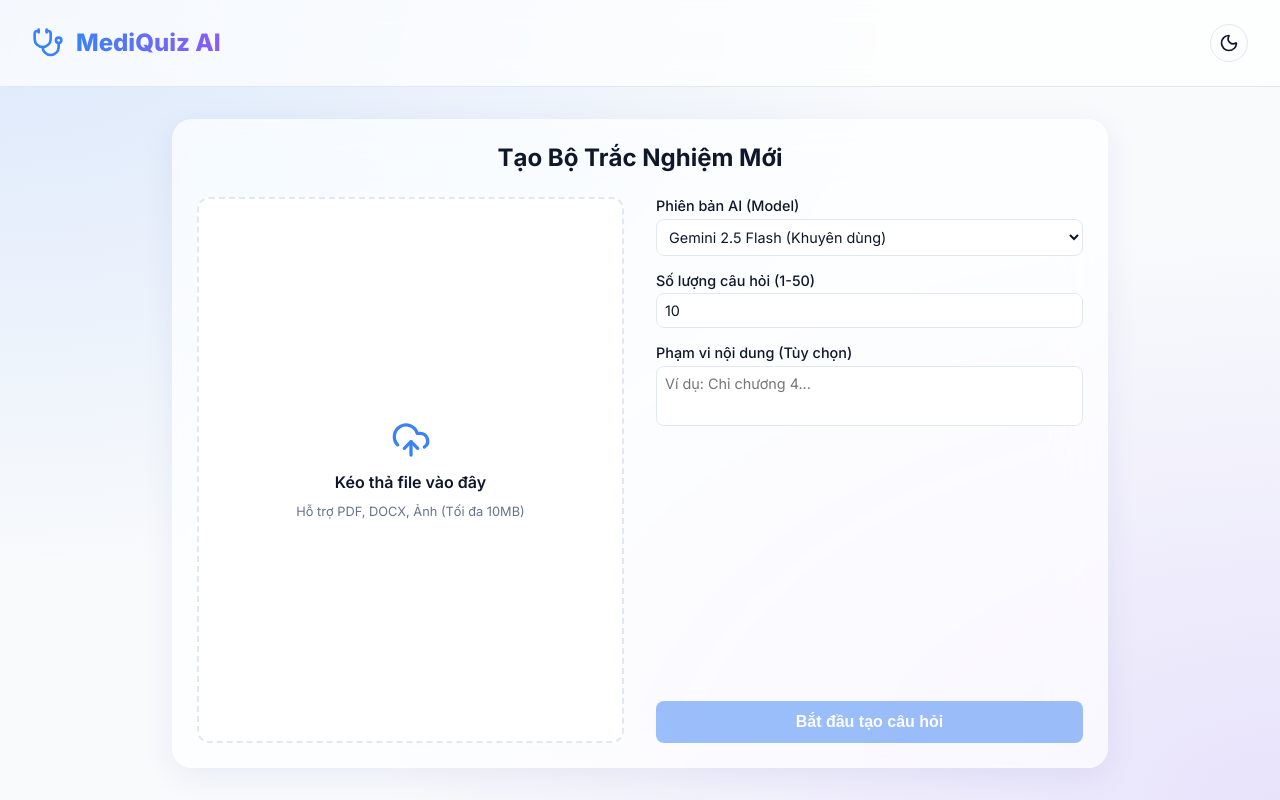
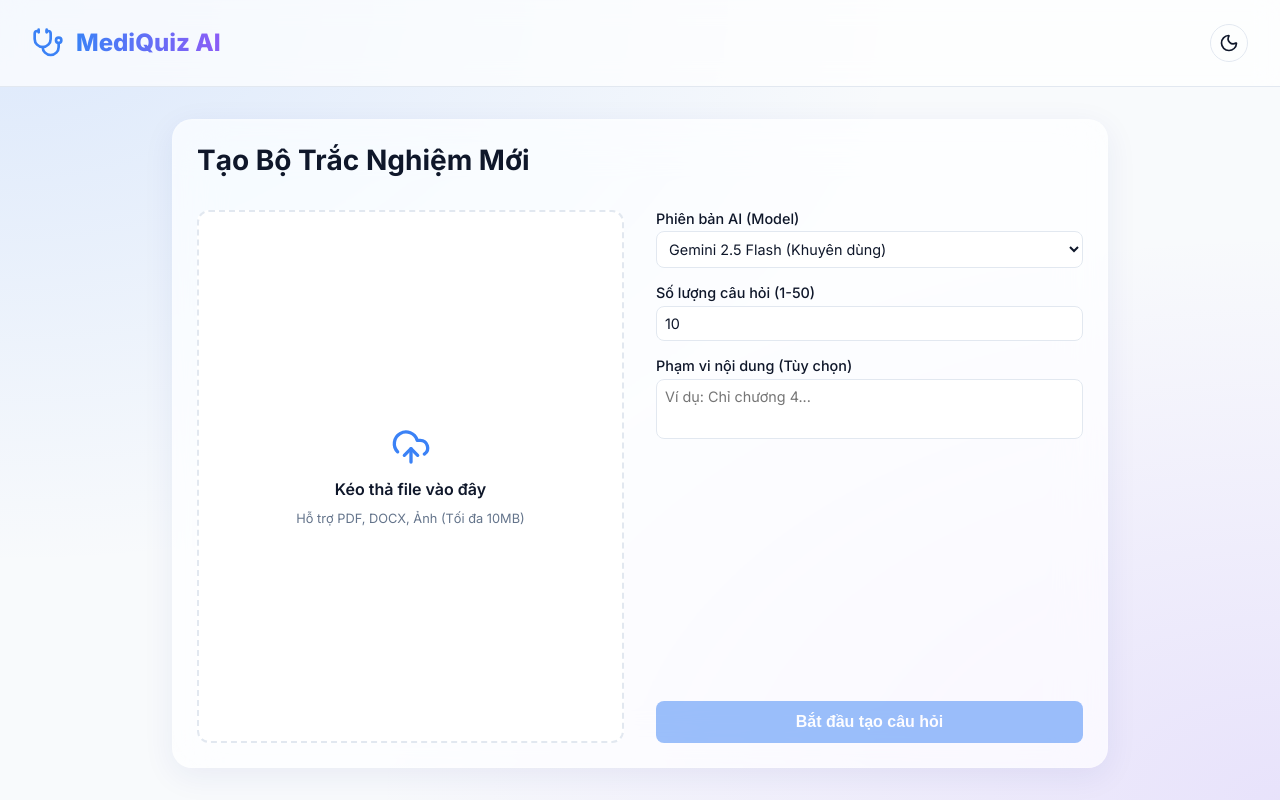
Before and after one commit to smolsosweet/quiz-medical-app, a Next.js app: page / in a window 1280 px wide. Built offline with nearby package versions, Linux system fonts and the light colour scheme.

Commit message:
fix: resolve justify-center clipping bug and apply v1 design principles

```diff
--- a/src/app/globals.css
+++ b/src/app/globals.css
@@ -118,9 +118,10 @@ h1 {
 .btn-primary:hover:not(:disabled) {
   background-color: var(--primary-hover);
   transform: translateY(-1px);
+  box-shadow: 0 4px 12px rgba(59, 130, 246, 0.3);
 }
-.btn-primary:active:not(:disabled) {
-  transform: translateY(0);
+.btn-primary:active:not(:disabled), .btn-secondary:active:not(:disabled), .quiz-option:active:not(:disabled) {
+  transform: scale(0.98);
 }
 .btn-primary:disabled, .btn-secondary:disabled {
   opacity: 0.5;
--- a/src/app/page.tsx
+++ b/src/app/page.tsx
@@ -152,7 +152,7 @@ export default function Home() {
   return (
     <>
       <Header />
-      <main className="main-container" style={{ justifyContent: 'center' }}>
+      <main className="main-container">
         {!questions && !isReviewMode ? (
           <UploadConfig
             onGenerate={(numQ) => handleGenerate(numQ, false)}
--- a/src/components/QuizInterface.tsx
+++ b/src/components/QuizInterface.tsx
@@ -192,7 +192,11 @@ export default function QuizInterface({
                         const uAns = round.userAnswers?.[q.id];
                         const isQCorrect = uAns === q.correctAnswer;
                         return (
-                          <div key={q.id}>
+                          <div
+                            key={q.id}
+                            className="animate-fade-in"
+                            style={{ animationDelay: `${idx * 0.1}s`, animationFillMode: 'both' }}
+                          >
                             <h4 style={{ display: 'flex', alignItems: 'flex-start', gap: '0.5rem', marginBottom: '1rem' }}>
                               <span style={{ color: isQCorrect ? 'var(--success-color)' : 'var(--error-color)', marginTop: '2px' }} aria-hidden="true">
                                 {isQCorrect ? <CheckCircle2 size={20} /> : <XCircle size={20} />}
--- a/src/components/UploadConfig.tsx
+++ b/src/components/UploadConfig.tsx
@@ -122,7 +122,7 @@ export default function UploadConfig({
   return (
     <div style={{ display: 'flex', flexDirection: 'column', height: '100%', gap: '1.5rem', width: '100%' }}>
       <div className="glass-panel animate-fade-in" style={{ width: '100%', padding: '1.5rem', flex: 1, display: 'flex', flexDirection: 'column' }}>
-        <h2 style={{ textAlign: 'center', marginBottom: '1.5rem', fontSize: '1.5rem' }}>Tạo Bộ Trắc Nghiệm Mới</h2>
+        <h2 style={{ textAlign: 'left', marginBottom: '2rem', fontSize: '1.75rem', fontWeight: 700 }}>Tạo Bộ Trắc Nghiệm Mới</h2>
 
         <div style={{ display: 'grid', gridTemplateColumns: '1fr 1fr', gap: '2rem', flex: 1 }}>
           {/* Cột trái: Tải file */}
```
